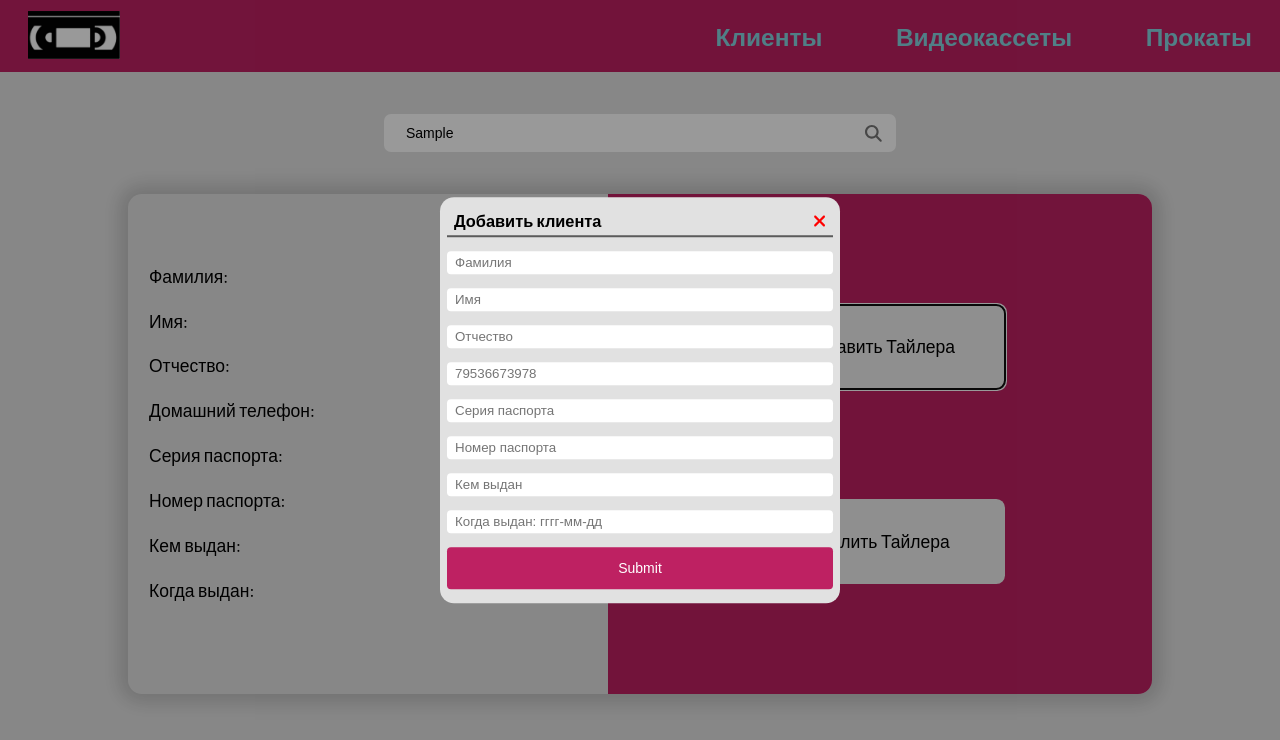
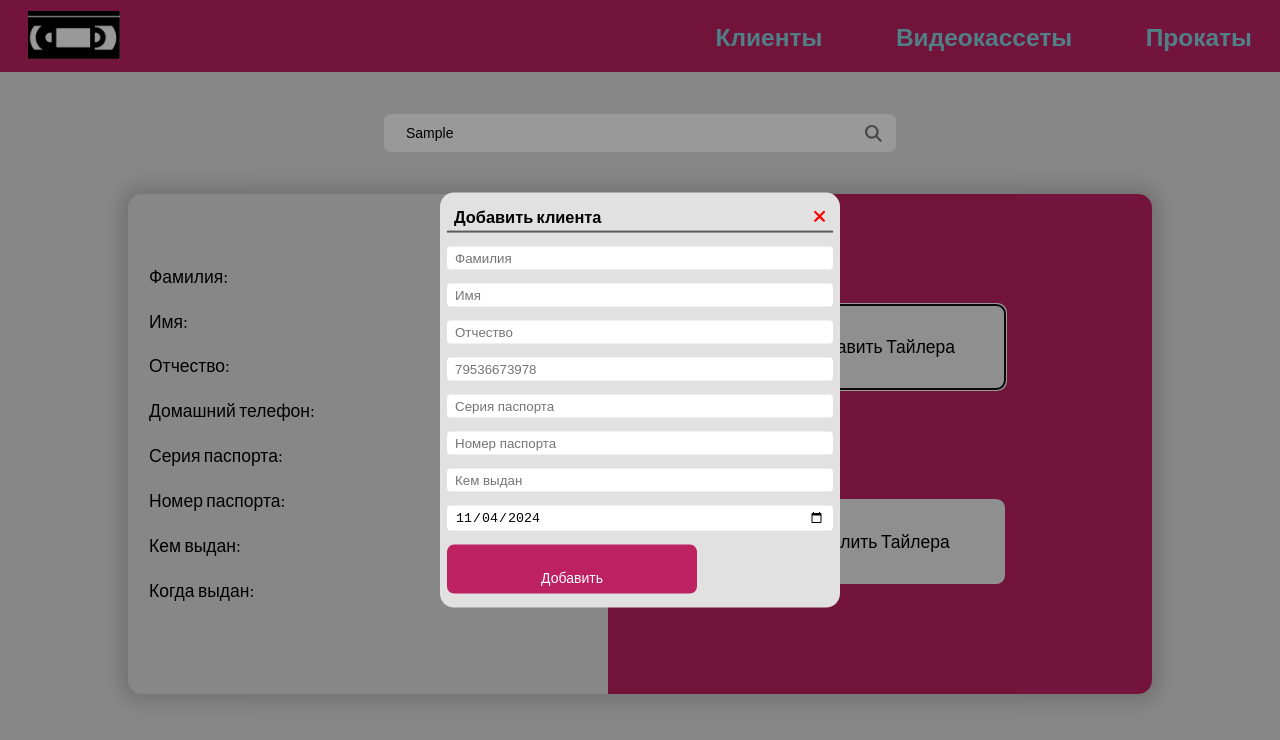
Before and after one commit to Mu3aHTp0n/Hayaku, a React (Vite) app: page /Client in a window 1280 px wide. Both pictures are taken after typing "Sample" into the empty fields and a click on the button "Добавить Тайлера". Shown: the top 740 px of the page. Built offline with nearby package versions, Linux system fonts and the light colour scheme.

Commit message:
fix: clean client data after deleting

```diff
--- a/src/pages/ClientPage.jsx
+++ b/src/pages/ClientPage.jsx
@@ -9,15 +9,17 @@ import Search from "../SearchBar.jsx";
 import Header from "../Header.jsx";
 import {client} from "../services/Client.jsx";
 
+const date = new Date();
+
 export default function ClientPage() {
-    const [surnameValue, setSurnameValue] = useState()
-    const [nameValue, setNameValue] = useState()
-    const [patronymicValue, setPatronymicValue] = useState()
-    const [phoneValue, setPhoneValue] = useState()
-    const [passportSeriesValue, setPassportSeriesValue] = useState()
-    const [passportNumberValue, setPassportNumberValue] = useState()
-    const [issuedValue, setIssuedValue] = useState()
-    const [issuedDateValue, setIssuedDateValue] = useState()
+    const [surnameValue, setSurnameValue] = useState('')
+    const [nameValue, setNameValue] = useState('')
+    const [patronymicValue, setPatronymicValue] = useState('')
+    const [phoneValue, setPhoneValue] = useState('')
+    const [passportSeriesValue, setPassportSeriesValue] = useState('')
+    const [passportNumberValue, setPassportNumberValue] = useState('')
+    const [issuedValue, setIssuedValue] = useState('')
+    const [issuedDateValue, setIssuedDateValue] = useState(`${date.toISOString().slice(0, 10)}`)
 
     const [userInfo, setUserInfo] = useState({
         surname: null,
@@ -42,10 +44,7 @@ export default function ClientPage() {
 
     return (
         <>
-            <Overlay title={'Добавить клиента'} footerContent={
-                <>
-                </>
-            }>
+            <Overlay title={'Добавить клиента'}>
                 <input type='text' placeholder={'Фамилия'}
                        value={surnameValue} onChange={event => setSurnameValue(event.target.value)} required={true}/>
                 <input type='text' placeholder={'Имя'}
@@ -53,7 +52,7 @@ export default function ClientPage() {
                 <input type='text' placeholder={'Отчество'}
                        value={patronymicValue} onChange={event => setPatronymicValue(event.target.value)}
                        required={true}/>
-                <input type='tel' placeholder={'79536673978'} pattern="[0-9]{7,12}" maxLength={12}
+                <input type='tel' placeholder={'79536673978'} pattern="[7-8]{1}[0-9]{10}" maxLength={11}
                        value={phoneValue} onChange={event => setPhoneValue(event.target.value)} required={true}/>
                 <input type='number' placeholder={'Серия паспорта'} min={1000} max={9999}
                        value={passportSeriesValue} onChange={event => setPassportSeriesValue(event.target.value)}
@@ -63,10 +62,9 @@ export default function ClientPage() {
                        required={true}/>
                 <input type='text' placeholder={'Кем выдан'}
                        value={issuedValue} onChange={event => setIssuedValue(event.target.value)} required={true}/>
-                <input type='text' placeholder={'Когда выдан: гггг-мм-дд'} pattern={"[0-9]{4}-[0-9]{2}-[0-9]{2}"}
-                       value={issuedDateValue} onChange={event => setIssuedDateValue(event.target.value)}
-                       required/>
-                <input type={'submit'} className={'form__button'} value={'Submit'} onClick={createClient}/>
+                <input type='date' required min="1991-12-25" max={date.toISOString().slice(0, 10)}
+                       value={issuedDateValue} onChange={event => setIssuedDateValue(event.target.value)}/>
+                <button className={'form__button'} onClick={createClient}>Добавить</button>
             </Overlay>
             <Header/>
             <Search sendData={handleData} currentPage={'client'} />
@@ -85,7 +83,16 @@ export default function ClientPage() {
                 </section>
                 <section className="interaction">
                     <button onClick={() => setUi((prev) => ({...prev, modal: true}))}>Добавить Тайлера</button>
-                    <button onClick={() => client.deleteClient(userInfo.id)}>Удалить Тайлера</button>
+                    <button onClick={() => client.deleteClient(userInfo.id).then(() => setUserInfo({
+                        surname: null,
+                        name: null,
+                        patronymic: null,
+                        phone: null,
+                        passportSeries: null,
+                        passportNumber: null,
+                        issuedDate: null,
+                        issued: null,
+                    }))}>Удалить Тайлера</button>
                 </section>
             </Window>
         </>
--- a/src/services/Client.jsx
+++ b/src/services/Client.jsx
@@ -11,7 +11,7 @@ class Client {
                 console.error(error);
             })
     }
-    deleteClient(clientId) {
+    async deleteClient(clientId) {
         axios
             .delete(`https://hayaku.ru/demo/client/${clientId}`)
             .then((response) => {
@@ -21,7 +21,7 @@ class Client {
                 console.error(error);
             })
     }
-    createClient(surname, name, patronymic, phone, passportSeries, passportNumber, issued, issuedDate) {
+    async createClient(surname, name, patronymic, phone, passportSeries, passportNumber, issued, issuedDate) {
         axios
             .post('https://hayaku.ru/demo/client/create', {
                 phone: phone,
@@ -35,6 +35,7 @@ class Client {
             })
             .then(() => {
                 console.log("Клиент успешно добавлен")
+
             })
             // .catch(error => {
             //     console.error(error);
```
